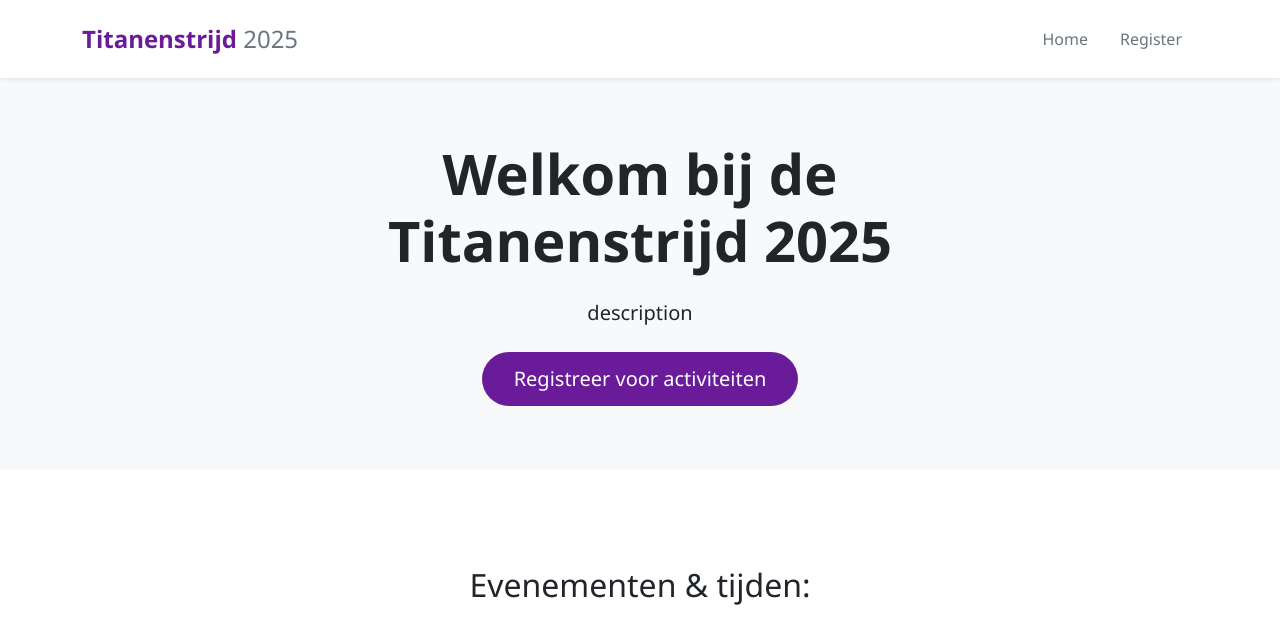
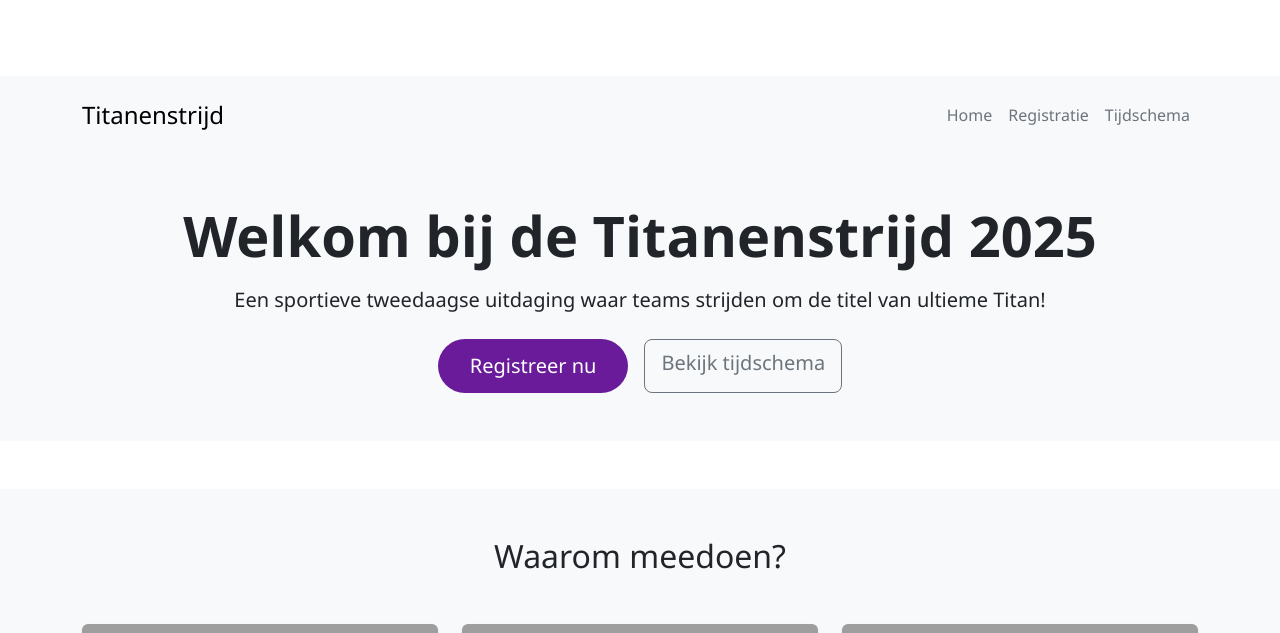
Before and after one commit to Envitality1/titantenstrijdV1, a Flask app: page / in a window 1280 px wide. Shown: the top 633 px of the page. Run offline with Flask 3, Linux system fonts and the light colour scheme; some libraries are stand-ins or nearby versions; grey boxes are pictures that could not be loaded.

Commit message:
Change time.html and home.html and add time.html to base.html navbar

```diff
--- a/app.py
+++ b/app.py
@@ -20,6 +20,11 @@ def register():
     """Registration route - shows registration form"""
     return render_template('register.html')
 
+@app.route('/time')
+def time():
+    """Tijdschema route - toont het volledige programma"""
+    return render_template('time.html')
+
 # Error handlers
 @app.errorhandler(404)
 def not_found_error(error):
--- a/templates/base.html
+++ b/templates/base.html
@@ -14,22 +14,20 @@
 </head>
 <body>
     <!-- Navigation bar -->
-    <nav class="navbar navbar-expand-lg navbar-light bg-white fixed-top shadow-sm">
+    <nav class="navbar navbar-expand-lg navbar-light bg-light">
         <div class="container">
-            <a class="navbar-brand" href="{{ url_for('home') }}">
-                <span class="fw-bold text-purple">Titanenstrijd</span>
-                <span class="text-secondary">2025</span>
-            </a>
-            <button class="navbar-toggler" type="button" data-bs-toggle="collapse" data-bs-target="#navbarNav">
-                <span class="navbar-toggler-icon"></span>
-            </button>
-            <div class="collapse navbar-collapse" id="navbarNav">
+          <a class="navbar-brand" href="{{ url_for('home') }}">Titanenstrijd</a>
+          <div class="collapse navbar-collapse">
             <ul class="navbar-nav ms-auto">
               <li class="nav-item">
-                        <a class="nav-link px-3" href="{{ url_for('home') }}">Home</a>
+                <a class="nav-link" href="{{ url_for('home') }}">Home</a>
               </li>
               <li class="nav-item">
-                        <a class="nav-link px-3" href="{{ url_for('register') }}">Register</a>
+                <a class="nav-link" href="{{ url_for('register') }}">Registratie</a>
+              </li>
+              <!-- Voeg dit toe als het er nog niet is -->
+              <li class="nav-item">
+                <a class="nav-link" href="{{ url_for('time') }}">Tijdschema</a>
               </li>
             </ul>
           </div>
--- a/templates/home.html
+++ b/templates/home.html
@@ -2,114 +2,36 @@
 
 {% block content %}
 <!-- Hero Section -->
-<section class="hero-section">
+<section class="hero-section py-5 text-center">
     <div class="container">
-        <div class="row align-items-center">
-            <div class="col-lg-8 mx-auto text-center">
-                <h1>Welkom bij de Titanenstrijd 2025</h1>
-                <p class="lead mb-4">description</p>
-                <div class="d-flex justify-content-center gap-3">
-                    <a href="{{ url_for('register') }}" class="btn btn-primary btn-lg">Registreer voor activiteiten</a>
-                </div>
-            </div>
+        <h1 class="display-4 mb-3">Welkom bij de Titanenstrijd 2025</h1>
+        <p class="lead mb-4">Een sportieve tweedaagse uitdaging waar teams strijden om de titel van ultieme Titan!</p>
+        <div class="d-flex justify-content-center gap-3">
+            <a href="{{ url_for('register') }}" class="btn btn-primary btn-lg">Registreer nu</a>
+            <a href="{{ url_for('time') }}" class="btn btn-outline-secondary btn-lg">Bekijk tijdschema</a>
         </div>
     </div>
 </section>
 
-<!-- Timetable Section -->
-<section class="timetable-section py-5">
+<!-- Highlights Section -->
+<section class="highlights-section py-5 bg-light">
     <div class="container">
-        <h2 class="text-center mb-5">Evenementen & tijden:</h2>
-
-        <div class="card shadow-sm mb-4">
-            <div class="card-header bg-purple text-white">
-                <h3 class="h5 mb-0">DAG 1</h3>
+        <h2 class="text-center mb-5">Waarom meedoen?</h2>
+        <div class="row text-center">
+            <div class="col-md-4 mb-4">
+                <img src="{{ url_for('static', filename='images/activities.jpg') }}" class="img-fluid rounded shadow-sm mb-3" alt="Activiteiten">
+                <h4>20+ Activiteiten</h4>
+                <p>Van sport tot spel, voor elk wat wils.</p>
             </div>
-            <div class="card-body">
-                <div class="table-responsive">
-                    <table class="table table-hover">
-                        <thead>
-                            <tr>
-                                <th>Tijd</th>
-                                <th>Evenement</th>
-                                <th>Locatie</th>
-                            </tr>
-                        </thead>
-                        <tbody>
-                            <tr>
-                                <td>09:00 - 10:00</td>
-                                <td>Evenement 1</td>
-                                <td>Locatie 1</td>
-                            </tr>
-                            <tr>
-                                <td>10:00 - 11:00</td>
-                                <td>Evenement 2</td>
-                                <td>Locatie 2</td>
-                            </tr>
-                            <tr>
-                                <td>10:00 - 11:00</td>
-                                <td>Evenement 3</td>
-                                <td>Locatie 3</td>
-                            </tr>
-                            <tr>
-                                <td>11:00 - 12:00</td>
-                                <td>Evenement 4</td>
-                                <td>Locatie 4</td>
-                            </tr>
-                            <tr>
-                                <td>12:00 - 13:00</td>
-                                <td>Evenement 5</td>
-                                <td>Locatie 5</td>
-                            </tr>
-                        </tbody>
-                    </table>
-                </div>
+            <div class="col-md-4 mb-4">
+                <img src="{{ url_for('static', filename='images/teamwork.jpg') }}" class="img-fluid rounded shadow-sm mb-3" alt="Samenwerking">
+                <h4>2 Volle Dagen</h4>
+                <p>Een weekend vol actie en plezier met je klas of team.</p>
             </div>
-        </div>
-
-        <div class="card shadow-sm">
-            <div class="card-header bg-purple text-white">
-                <h3 class="h5 mb-0">DAG 2</h3>
-            </div>
-            <div class="card-body">
-                <div class="table-responsive">
-                    <table class="table table-hover">
-                        <thead>
-                            <tr>
-                                <th>Tijd</th>
-                                <th>Evenement</th>
-                                <th>Locatie</th>
-                            </tr>
-                        </thead>
-                        <tbody>
-                            <tr>
-                                <td>09:00 - 10:00</td>
-                                <td>Evenement 1</td>
-                                <td>Locatie 1</td>
-                            </tr>
-                            <tr>
-                                <td>10:00 - 11:00</td>
-                                <td>Evenement 2</td>
-                                <td>Locatie 2</td>
-                            </tr>
-                            <tr>
-                                <td>10:00 - 11:00</td>
-                                <td>Evenement 3</td>
-                                <td>Locatie 3</td>
-                            </tr>
-                            <tr>
-                                <td>11:00 - 12:00</td>
-                                <td>Evenement 4</td>
-                                <td>Locatie 4</td>
-                            </tr>
-                            <tr>
-                                <td>12:00 - 13:00</td>
-                                <td>Evenement 5</td>
-                                <td>Locatie 5</td>
-                            </tr>
-                        </tbody>
-                    </table>
-                </div>
+            <div class="col-md-4 mb-4">
+                <img src="{{ url_for('static', filename='images/location.jpg') }}" class="img-fluid rounded shadow-sm mb-3" alt="Locatie">
+                <h4>Unieke Locatie</h4>
+                <p>Een speciaal terrein ingericht voor de Titanenstrijd.</p>
             </div>
         </div>
     </div>
--- a/templates/time.html
+++ b/templates/time.html
@@ -3,7 +3,7 @@
 
 {% block content %}
 <div class="container">
-    <h1 class="text-center mb-4">Timetables</h1>
+    <h1 class="text-center mb-4">Tijdschema's</h1>
 
     <div class="row">
         <div class="col-md-12">
```
Lines whose indentation alone changed are shown as unchanged.
